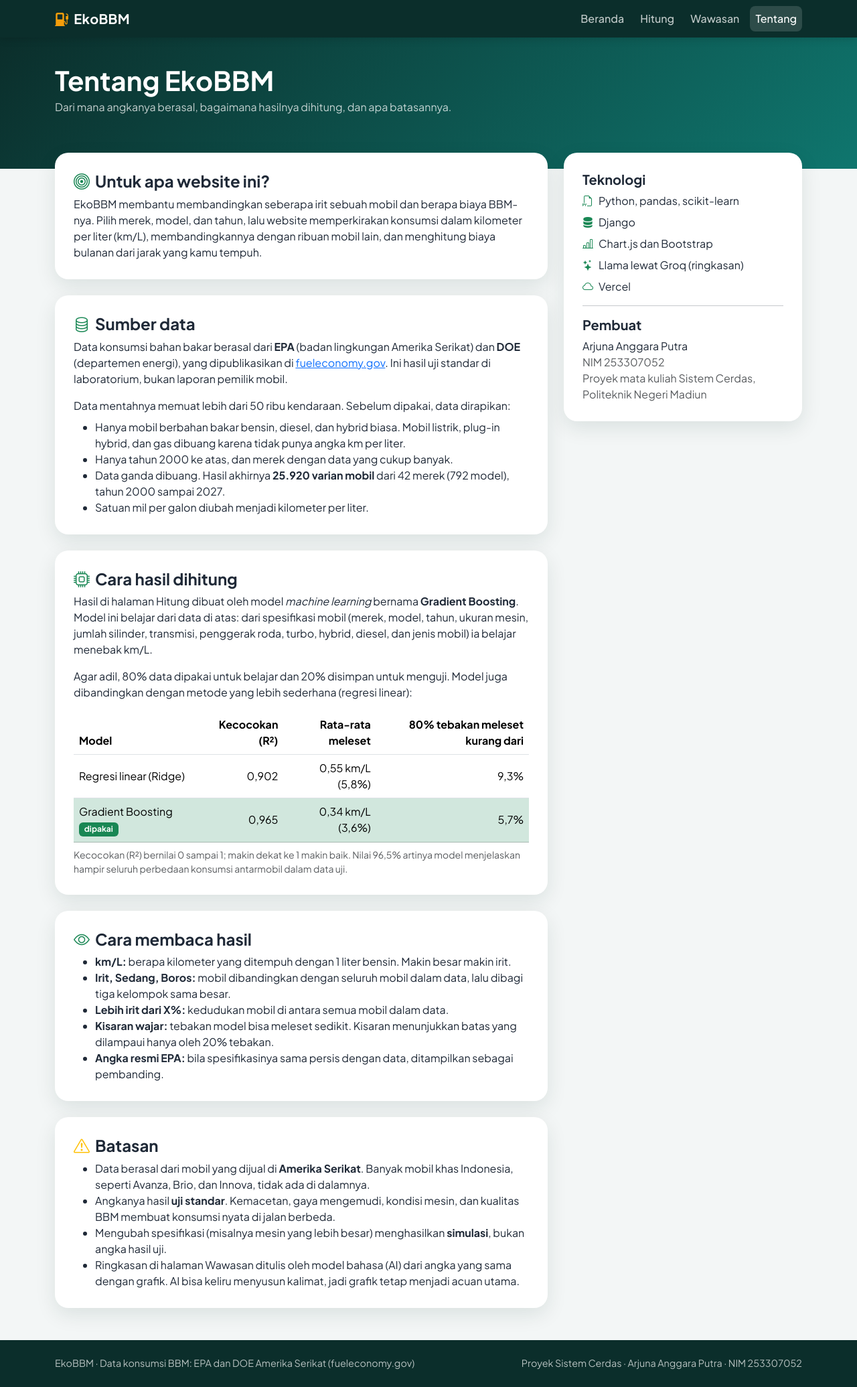
After one commit to aarjunaap-web/ekobbm, a Django app: page /tentang/ in a window 1280 px wide. The commit adds this page. Shown: the whole page at 67% size. Run offline with Django 5.2, Linux system fonts and the light colour scheme.

Commit message:
Tambah halaman Tentang dan perbaiki prompt AI

```diff
--- a/prediksi/penjelas.py
+++ b/prediksi/penjelas.py
@@ -70,11 +70,14 @@ def _prompt():
     )
     return (
         "Kamu menjelaskan grafik pada website cek konsumsi BBM mobil kepada pengunjung awam. "
+        "Satuan yang dipakai adalah km per liter (km/L): angka LEBIH BESAR berarti LEBIH IRIT, angka lebih kecil berarti lebih boros. "
+        "Jangan memakai kata 'konsumsi lebih rendah' atau 'konsumsi lebih tinggi'; pakai kata 'irit' dan 'boros' saja. "
         "Gunakan HANYA angka pada data di bawah dan jangan menambah angka lain. "
         "Tulis dalam bahasa Indonesia yang sederhana tanpa istilah teknis, tepat 4 poin, tiap poin satu atau dua kalimat, "
         "diawali tanda '- ' dan tanpa format markdown lain. "
-        "Poin: (1) hubungan ukuran mesin/jumlah silinder dengan konsumsi, (2) perbandingan 4 dan 8 silinder, "
-        "(3) tren dari tahun ke tahun, (4) jenis mobil paling irit dan boros, ditutup satu kalimat bahwa faktor-faktor ini saling berkaitan "
+        "Poin: (1) mesin yang lebih besar dan silinder yang lebih banyak membuat mobil LEBIH BOROS (km/L lebih kecil), "
+        "(2) perbandingan 4 dan 8 silinder, (3) tren dari tahun ke tahun, "
+        "(4) jenis mobil paling irit dan paling boros, ditutup satu kalimat bahwa faktor-faktor ini saling berkaitan "
         "dan data berasal dari uji EPA di Amerika Serikat.\n\nDATA:\n" + data
     )
 
@@ -108,7 +111,7 @@ def penjelasan_wawasan():
         return "otomatis", ringkasan_otomatis()
 
     for model in daftar[:4]:
-        isi = json.dumps({"model": model, "messages": [{"role": "user", "content": _prompt()}], "temperature": 0.3}).encode("utf-8")
+        isi = json.dumps({"model": model, "messages": [{"role": "user", "content": _prompt()}], "temperature": 0.2}).encode("utf-8")
         permintaan = urllib.request.Request(URL, data=isi, method="POST", headers=_header(kunci))
         try:
             with urllib.request.urlopen(permintaan, timeout=30) as jawaban:
--- a/prediksi/templates/prediksi/base.html
+++ b/prediksi/templates/prediksi/base.html
@@ -26,6 +26,7 @@
                     <li class="nav-item"><a class="nav-link {% if request.resolver_match.url_name == 'beranda' %}active{% endif %}" href="{% url 'beranda' %}">Beranda</a></li>
                     <li class="nav-item"><a class="nav-link {% if request.resolver_match.url_name == 'hitung' %}active{% endif %}" href="{% url 'hitung' %}">Hitung</a></li>
                     <li class="nav-item"><a class="nav-link {% if request.resolver_match.url_name == 'wawasan' %}active{% endif %}" href="{% url 'wawasan' %}">Wawasan</a></li>
+                    <li class="nav-item"><a class="nav-link {% if request.resolver_match.url_name == 'tentang' %}active{% endif %}" href="{% url 'tentang' %}">Tentang</a></li>
                 </ul>
             </div>
         </div>
--- /dev/null
+++ b/prediksi/templates/prediksi/tentang.html
@@ -0,0 +1,98 @@
+{% extends "prediksi/base.html" %}
+
+{% block judul %}Tentang{% endblock %}
+
+{% block isi %}
+<section class="judul-halaman">
+    <div class="container">
+        <h1 class="fw-bold mb-1">Tentang EkoBBM</h1>
+        <p class="mb-0 opacity-75">Dari mana angkanya berasal, bagaimana hasilnya dihitung, dan apa batasannya.</p>
+    </div>
+</section>
+
+<section class="container isi-halaman">
+    <div class="row g-4">
+        <div class="col-lg-8">
+            <div class="kartu mb-4">
+                <h4 class="fw-bold"><i class="bi bi-bullseye me-2 text-success"></i>Untuk apa website ini?</h4>
+                <p class="mb-0">EkoBBM membantu membandingkan seberapa irit sebuah mobil dan berapa biaya BBM-nya. Pilih merek, model, dan tahun, lalu website memperkirakan konsumsi dalam kilometer per liter (km/L), membandingkannya dengan ribuan mobil lain, dan menghitung biaya bulanan dari jarak yang kamu tempuh.</p>
+            </div>
+
+            <div class="kartu mb-4">
+                <h4 class="fw-bold"><i class="bi bi-database me-2 text-success"></i>Sumber data</h4>
+                <p>Data konsumsi bahan bakar berasal dari <strong>EPA</strong> (badan lingkungan Amerika Serikat) dan <strong>DOE</strong> (departemen energi), yang dipublikasikan di <a href="https://fueleconomy.gov/feg/download.shtml" target="_blank" rel="noopener">fueleconomy.gov</a>. Ini hasil uji standar di laboratorium, bukan laporan pemilik mobil.</p>
+                <p class="mb-2">Data mentahnya memuat lebih dari 50 ribu kendaraan. Sebelum dipakai, data dirapikan:</p>
+                <ul class="mb-0">
+                    <li>Hanya mobil berbahan bakar bensin, diesel, dan hybrid biasa. Mobil listrik, plug-in hybrid, dan gas dibuang karena tidak punya angka km per liter.</li>
+                    <li>Hanya tahun {{ tahun_awal }} ke atas, dan merek dengan data yang cukup banyak.</li>
+                    <li>Data ganda dibuang. Hasil akhirnya <strong>{{ jumlah_data }} varian mobil</strong> dari {{ jumlah_merek }} merek ({{ jumlah_model }} model), tahun {{ tahun_awal }} sampai {{ tahun_akhir }}.</li>
+                    <li>Satuan mil per galon diubah menjadi kilometer per liter.</li>
+                </ul>
+            </div>
+
+            <div class="kartu mb-4">
+                <h4 class="fw-bold"><i class="bi bi-cpu me-2 text-success"></i>Cara hasil dihitung</h4>
+                <p>Hasil di halaman Hitung dibuat oleh model <em>machine learning</em> bernama <strong>Gradient Boosting</strong>. Model ini belajar dari data di atas: dari spesifikasi mobil (merek, model, tahun, ukuran mesin, jumlah silinder, transmisi, penggerak roda, turbo, hybrid, diesel, dan jenis mobil) ia belajar menebak km/L.</p>
+                <p>Agar adil, 80% data dipakai untuk belajar dan 20% disimpan untuk menguji. Model juga dibandingkan dengan metode yang lebih sederhana (regresi linear):</p>
+                <div class="table-responsive">
+                    <table class="table align-middle mb-2">
+                        <thead>
+                            <tr><th>Model</th><th class="text-end">Kecocokan (R²)</th><th class="text-end">Rata-rata meleset</th><th class="text-end">80% tebakan meleset kurang dari</th></tr>
+                        </thead>
+                        <tbody>
+                            {% for m in metrik %}
+                            <tr {% if m.terpakai %}class="table-success"{% endif %}>
+                                <td>{{ m.nama }}{% if m.terpakai %} <span class="badge text-bg-success">dipakai</span>{% endif %}</td>
+                                <td class="text-end">{{ m.r2 }}</td>
+                                <td class="text-end">{{ m.mae }} km/L ({{ m.mape }}%)</td>
+                                <td class="text-end">{{ m.persen_80 }}%</td>
+                            </tr>
+                            {% endfor %}
+                        </tbody>
+                    </table>
+                </div>
+                <p class="small text-muted mb-0">Kecocokan (R²) bernilai 0 sampai 1; makin dekat ke 1 makin baik. Nilai {{ r2_persen }}% artinya model menjelaskan hampir seluruh perbedaan konsumsi antarmobil dalam data uji.</p>
+            </div>
+
+            <div class="kartu mb-4">
+                <h4 class="fw-bold"><i class="bi bi-eye me-2 text-success"></i>Cara membaca hasil</h4>
+                <ul class="mb-0">
+                    <li><strong>km/L:</strong> berapa kilometer yang ditempuh dengan 1 liter bensin. Makin besar makin irit.</li>
+                    <li><strong>Irit, Sedang, Boros:</strong> mobil dibandingkan dengan seluruh mobil dalam data, lalu dibagi tiga kelompok sama besar.</li>
+                    <li><strong>Lebih irit dari X%:</strong> kedudukan mobil di antara semua mobil dalam data.</li>
+                    <li><strong>Kisaran wajar:</strong> tebakan model bisa meleset sedikit. Kisaran menunjukkan batas yang dilampaui hanya oleh 20% tebakan.</li>
+                    <li><strong>Angka resmi EPA:</strong> bila spesifikasinya sama persis dengan data, ditampilkan sebagai pembanding.</li>
+                </ul>
+            </div>
+
+            <div class="kartu">
+                <h4 class="fw-bold"><i class="bi bi-exclamation-triangle me-2 text-warning"></i>Batasan</h4>
+                <ul class="mb-0">
+                    <li>Data berasal dari mobil yang dijual di <strong>Amerika Serikat</strong>. Banyak mobil khas Indonesia, seperti Avanza, Brio, dan Innova, tidak ada di dalamnya.</li>
+                    <li>Angkanya hasil <strong>uji standar</strong>. Kemacetan, gaya mengemudi, kondisi mesin, dan kualitas BBM membuat konsumsi nyata di jalan berbeda.</li>
+                    <li>Mengubah spesifikasi (misalnya mesin yang lebih besar) menghasilkan <strong>simulasi</strong>, bukan angka hasil uji.</li>
+                    <li>Ringkasan di halaman Wawasan ditulis oleh model bahasa (AI) dari angka yang sama dengan grafik. AI bisa keliru menyusun kalimat, jadi grafik tetap menjadi acuan utama.</li>
+                </ul>
+            </div>
+        </div>
+
+        <div class="col-lg-4">
+            <div class="kolom-hasil">
+                <div class="kartu">
+                    <h5 class="fw-bold">Teknologi</h5>
+                    <ul class="list-unstyled mb-3">
+                        <li class="mb-2"><i class="bi bi-filetype-py me-2 text-success"></i>Python, pandas, scikit-learn</li>
+                        <li class="mb-2"><i class="bi bi-server me-2 text-success"></i>Django</li>
+                        <li class="mb-2"><i class="bi bi-bar-chart-line me-2 text-success"></i>Chart.js dan Bootstrap</li>
+                        <li class="mb-2"><i class="bi bi-stars me-2 text-success"></i>Llama lewat Groq (ringkasan)</li>
+                        <li><i class="bi bi-cloud me-2 text-success"></i>Vercel</li>
+                    </ul>
+                    <hr>
+                    <h5 class="fw-bold">Pembuat</h5>
+                    <p class="mb-0">Arjuna Anggara Putra<br><span class="text-muted">NIM 253307052</span><br><span class="text-muted">Proyek mata kuliah Sistem Cerdas, Politeknik Negeri Madiun</span></p>
+                </div>
+            </div>
+        </div>
+    </div>
+</section>
+{% endblock %}
--- a/prediksi/urls.py
+++ b/prediksi/urls.py
@@ -9,4 +9,5 @@ urlpatterns = [
     path("api/varian/", views.api_varian, name="api_varian"),
     path("wawasan/", views.wawasan, name="wawasan"),
     path("wawasan/penjelasan/", views.wawasan_penjelasan, name="wawasan_penjelasan"),
+    path("tentang/", views.tentang, name="tentang"),
 ]
--- a/prediksi/views.py
+++ b/prediksi/views.py
@@ -145,3 +145,21 @@ def wawasan_penjelasan(request):
     """Dipanggil JavaScript saat halaman Wawasan dibuka; mengembalikan ringkasan sebagai JSON."""
     sumber, teks = penjelasan_wawasan()
     return JsonResponse({"sumber": sumber, "teks": teks})
+
+# ---------- halaman Tentang ----------
+def tentang(request):
+    r = muat_ringkasan()
+    nama = {"Regresi Linear (Ridge)": "Regresi linear (Ridge)", "Gradient Boosting": "Gradient Boosting"}
+    metrik = [{
+        "nama": nama[k], "terpakai": k == "Gradient Boosting",
+        "r2": _koma(m["r2_uji"], 3), "mae": _koma(m["mae_kml"], 2),
+        "mape": _koma(m["mape"]), "persen_80": _koma(m["persen_80"]),
+    } for k, m in r["metrik"].items()]
+    konteks = {
+        "metrik": metrik,
+        "jumlah_data": f"{r['jumlah_data']:,}".replace(",", "."),
+        "jumlah_merek": r["jumlah_merek"], "jumlah_model": r["jumlah_model"],
+        "tahun_awal": r["rentang"]["tahun"][0], "tahun_akhir": r["rentang"]["tahun"][1],
+        "r2_persen": _koma(r["metrik"]["Gradient Boosting"]["r2_uji"] * 100),
+    }
+    return render(request, "prediksi/tentang.html", konteks)
```
